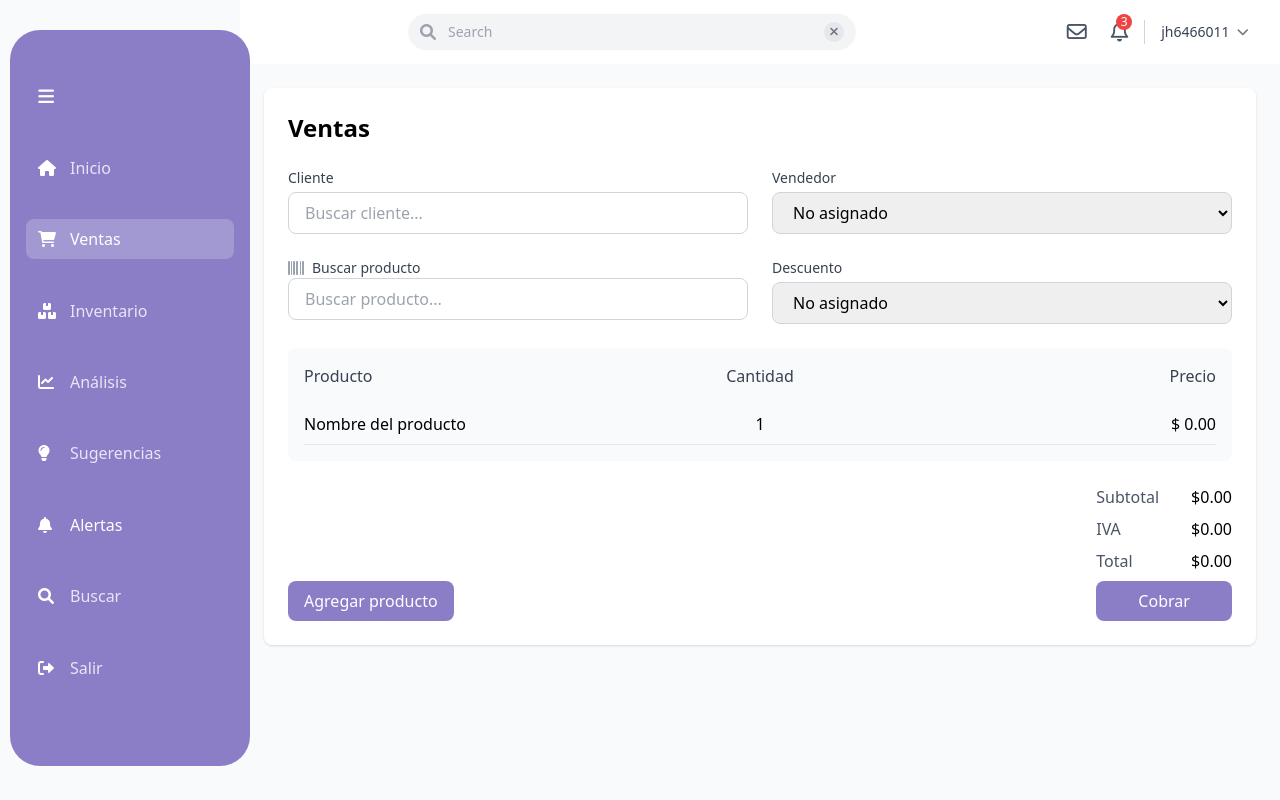
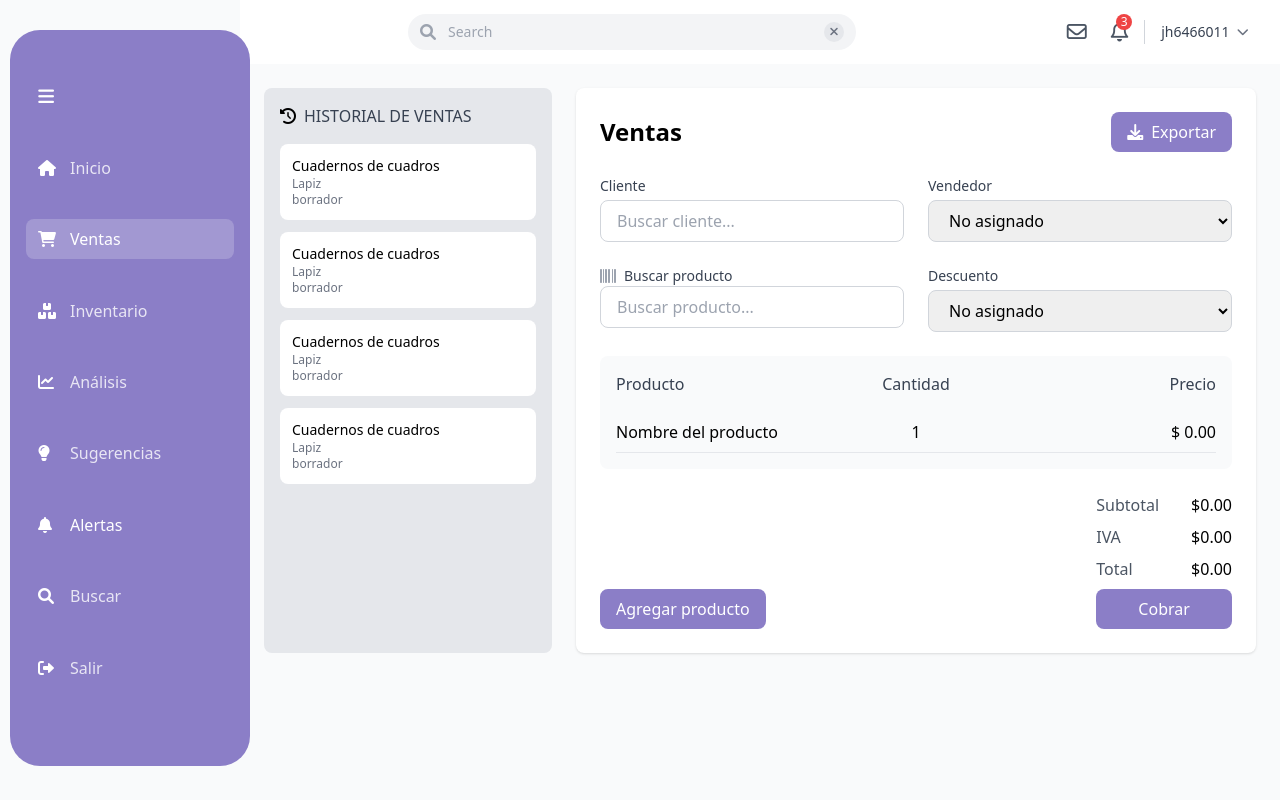
Before and after one commit to Brayan-chan/cemac, a website: page public/views/dashboard/ventas.html in a window 1280 px wide. Drawn offline with nearby package versions, Linux system fonts and the light colour scheme; sample sign-in values are in the browser's storage.

Commit message:
feat: agregar panel de historial de ventas y botón de exportar en la vista de ventas

```diff
--- a/public/views/dashboard/ventas.html
+++ b/public/views/dashboard/ventas.html
@@ -159,10 +159,48 @@
         </header>
 
         <!-- Main Content -->
-        <div class="p-6">
-            <div class="bg-white rounded-lg shadow p-6">
-                <div class="w-64 mb-6">
+        <div class="p-6 flex gap-6">
+            <!-- Historial de Ventas Panel -->
+            <div class="w-72">
+                <div class="bg-gray-200 rounded-lg p-4 h-full">
+                    <div class="flex items-center gap-2 mb-4">
+                        <i class="fas fa-history"></i>
+                        <h2 class="font-medium text-gray-700">HISTORIAL DE VENTAS</h2>
+                    </div>
+                    <!-- Lista de productos en el historial -->
+                    <div class="space-y-3">
+                        <div class="bg-white p-3 rounded-lg">
+                            <div class="text-sm font-medium">Cuadernos de cuadros</div>
+                            <div class="text-xs text-gray-500">Lapiz</div>
+                            <div class="text-xs text-gray-500">borrador</div>
+                        </div>
+                        <div class="bg-white p-3 rounded-lg">
+                            <div class="text-sm font-medium">Cuadernos de cuadros</div>
+                            <div class="text-xs text-gray-500">Lapiz</div>
+                            <div class="text-xs text-gray-500">borrador</div>
+                        </div>
+                        <div class="bg-white p-3 rounded-lg">
+                            <div class="text-sm font-medium">Cuadernos de cuadros</div>
+                            <div class="text-xs text-gray-500">Lapiz</div>
+                            <div class="text-xs text-gray-500">borrador</div>
+                        </div>
+                        <div class="bg-white p-3 rounded-lg">
+                            <div class="text-sm font-medium">Cuadernos de cuadros</div>
+                            <div class="text-xs text-gray-500">Lapiz</div>
+                            <div class="text-xs text-gray-500">borrador</div>
+                        </div>
+                    </div>
+                </div>
+            </div>
+
+            <!-- Formulario de Venta -->
+            <div class="flex-1 bg-white rounded-lg shadow p-6">
+                <div class="flex justify-between items-center mb-6">
                     <h1 class="text-2xl font-bold">Ventas</h1>
+                    <button class="flex items-center gap-2 text-white bg-[#8B7EC7] px-4 py-2 rounded-lg hover:bg-[#7A6DB4] transition-colors">
+                        <i class="fas fa-download"></i>
+                        <span>Exportar</span>
+                    </button>
                 </div>
                 <!-- Cliente y Vendedor -->
                 <div class="grid grid-cols-2 gap-6 mb-6">
```
